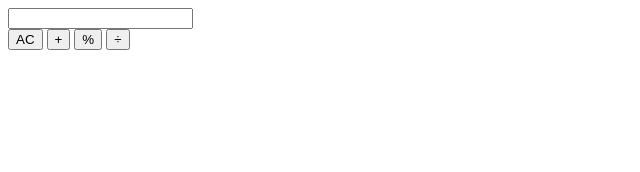
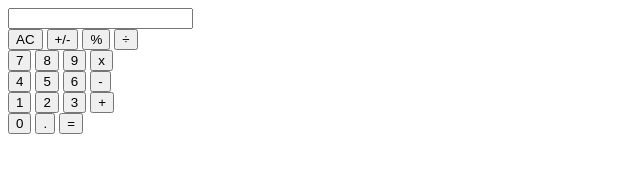
Before and after one commit to Michizan18/Calculadora, a plain HTML site: page index.html in a window 1280 px wide. Shown: the whole page, without its empty margins (0-640 px from the left). Drawn offline with Linux system fonts and the light colour scheme.

Commit message:
Se agregaron el resto de números y operaciones faltantes

```diff
--- a/index.html
+++ b/index.html
@@ -13,9 +13,32 @@
         </div>
         <div class="row">
             <button type="button">AC</button>
-            <button type="button">+</button>
+            <button type="button">+/-</button>
             <button type="button">%</button>
             <button type="button">÷</button>
+        </div>
+        <div class="row">
+            <button type="button">7</button>
+            <button type="button">8</button>
+            <button type="button">9</button>
+            <button type="button">x</button>
+        </div>
+        <div class="row">
+            <button type="button">4</button>
+            <button type="button">5</button>
+            <button type="button">6</button>
+            <button type="button">-</button>
+        </div>
+        <div class="row">
+            <button type="button">1</button>
+            <button type="button">2</button>
+            <button type="button">3</button>
+            <button type="button">+</button>
+        </div>
+        <div class="row">
+            <button type="button">0</button>
+            <button type="button">.</button>
+            <button type="button">=</button>
         </div>
     </div>
     <script src="main.js"></script>
```
